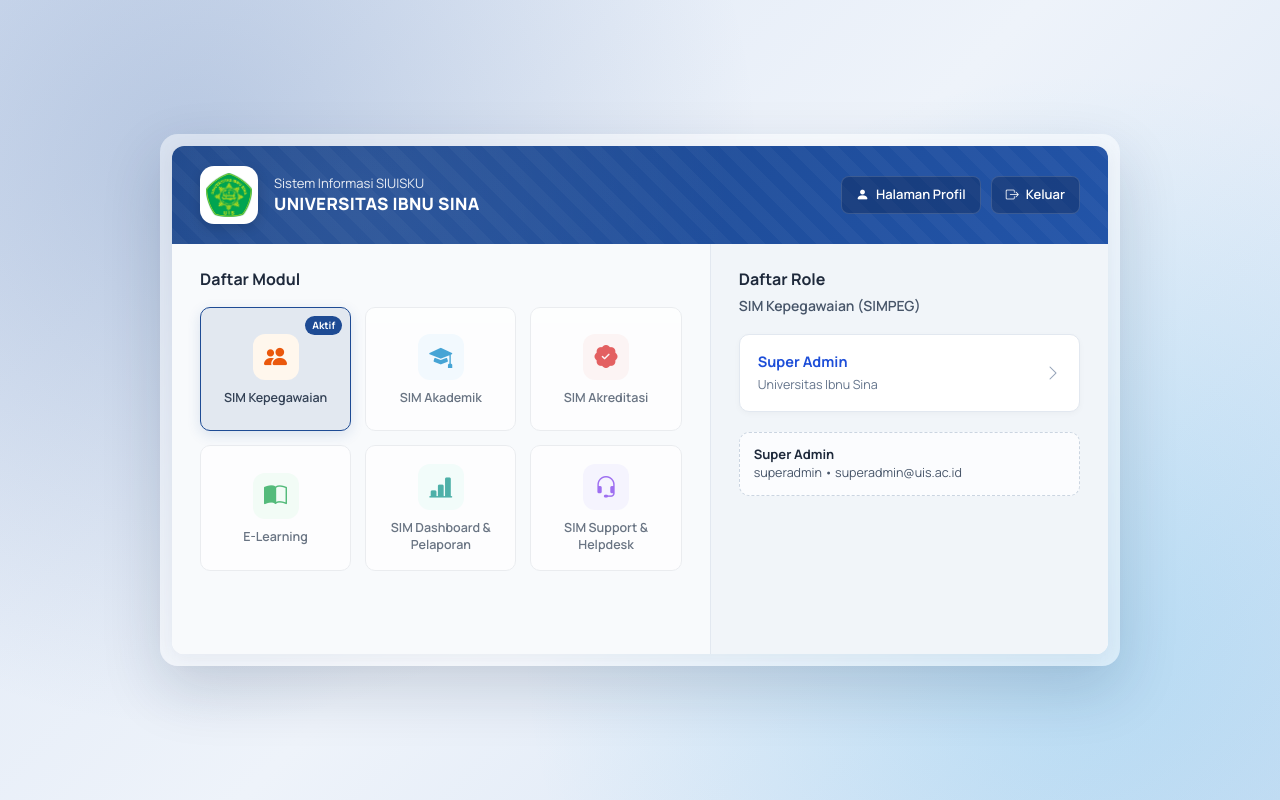
After one commit to dimaspradipto1/siuisku, a Laravel app: page /modul in a window 1280 px wide. The commit adds this page. Run offline with Laravel 12, Linux system fonts and the light colour scheme; a user stored in the database is signed in; data comes from the database, SQL or seed files in the repository.

Commit message:
feat: add authentication, module controller, dashboard header, and tests

```diff
--- a/app/Http/Controllers/AuthController.php
+++ b/app/Http/Controllers/AuthController.php
@@ -13,7 +13,7 @@ class AuthController extends Controller
     public function login()
     {
         if (Auth::check()) {
-            return redirect()->route('dashboard');
+            return redirect()->route('modul');
         }
 
         return view('layouts.auth.login');
@@ -24,7 +24,7 @@ class AuthController extends Controller
         if (Auth::attempt($request->credentials())) {
             $request->session()->regenerate();
 
-            return redirect()->intended(route('dashboard'));
+            return redirect()->intended(route('modul'));
         }
 
         return back()
@@ -35,7 +35,7 @@ class AuthController extends Controller
     public function register()
     {
         if (Auth::check()) {
-            return redirect()->route('dashboard');
+            return redirect()->route('modul');
         }
 
         return view('layouts.auth.register');
--- /dev/null
+++ b/app/Http/Controllers/ModulController.php
@@ -0,0 +1,83 @@
+<?php
+
+namespace App\Http\Controllers;
+
+use Illuminate\Support\Facades\Auth;
+
+class ModulController extends Controller
+{
+    public function index()
+    {
+        $user = Auth::user();
+
+        $userRoles = collect(explode(',', (string) $user->roles))
+            ->map(fn (string $role) => trim($role))
+            ->filter()
+            ->values();
+
+        $modules = [
+            [
+                'key' => 'simpeg',
+                'name' => 'SIM Kepegawaian',
+                'short' => 'SIMPEG',
+                'icon' => 'bi-people-fill',
+                'color' => '#ea580c',
+                'bg' => '#fff7ed',
+                'available' => true,
+                'route' => route('dashboard'),
+            ],
+            [
+                'key' => 'siakad',
+                'name' => 'SIM Akademik',
+                'short' => 'SIAKAD',
+                'icon' => 'bi-mortarboard-fill',
+                'color' => '#0284c7',
+                'bg' => '#f0f9ff',
+                'available' => false,
+                'route' => null,
+            ],
+            [
+                'key' => 'akreditasi',
+                'name' => 'SIM Akreditasi',
+                'short' => 'Akreditasi',
+                'icon' => 'bi-patch-check-fill',
+                'color' => '#dc2626',
+                'bg' => '#fef2f2',
+                'available' => false,
+                'route' => null,
+            ],
+            [
+                'key' => 'elearning',
+                'name' => 'E-Learning',
+                'short' => 'LMS',
+                'icon' => 'bi-book-half',
+                'color' => '#16a34a',
+                'bg' => '#f0fdf4',
+                'available' => false,
+                'route' => null,
+            ],
+            [
+                'key' => 'pelaporan',
+                'name' => 'SIM Dashboard & Pelaporan',
+                'short' => 'Pelaporan',
+                'icon' => 'bi-bar-chart-line-fill',
+                'color' => '#0d9488',
+                'bg' => '#f0fdfa',
+                'available' => false,
+                'route' => null,
+            ],
+            [
+                'key' => 'helpdesk',
+                'name' => 'SIM Support & Helpdesk',
+                'short' => 'Helpdesk',
+                'icon' => 'bi-headset',
+                'color' => '#7c3aed',
+                'bg' => '#f5f3ff',
+                'available' => false,
+                'route' => null,
+            ],
+        ];
+
+        return view('layouts.modul.index', compact('user', 'userRoles', 'modules'));
+    }
+}
--- /dev/null
+++ b/resources/views/layouts/modul/index.blade.php
@@ -0,0 +1,470 @@
+<!DOCTYPE html>
+<html lang="id">
+
+<head>
+  <meta charset="utf-8">
+  <meta name="viewport" content="width=device-width, initial-scale=1.0">
+  <title>Pilih Modul - SIUISKU Universitas Ibnu Sina</title>
+
+  <!-- Favicons -->
+  <link href="{{ asset('assets/img/logouis.png') }}" rel="icon">
+  <link href="{{ asset('assets/img/logouis.png') }}" rel="apple-touch-icon">
+
+  <!-- Google Fonts -->
+  <link rel="preconnect" href="https://fonts.googleapis.com">
+  <link rel="preconnect" href="https://fonts.gstatic.com" crossorigin>
+  <link href="https://fonts.googleapis.com/css2?family=Manrope:wght@400;500;600;700;800&display=swap" rel="stylesheet">
+
+  <!-- Vendor CSS Files -->
+  <link href="{{ asset('assets/vendor/bootstrap/css/bootstrap.min.css') }}" rel="stylesheet">
+  <link href="{{ asset('assets/vendor/bootstrap-icons/bootstrap-icons.css') }}" rel="stylesheet">
+
+  <style>
+    * {
+      box-sizing: border-box;
+    }
+
+    body {
+      margin: 0;
+      min-height: 100vh;
+      font-family: 'Manrope', sans-serif;
+      background:
+        radial-gradient(circle at 15% 20%, rgba(30, 75, 148, 0.22), transparent 45%),
+        radial-gradient(circle at 85% 80%, rgba(14, 165, 233, 0.18), transparent 45%),
+        linear-gradient(135deg, #dce6f5 0%, #eef3fa 50%, #d4e2f4 100%);
+      display: flex;
+      align-items: center;
+      justify-content: center;
+      padding: 24px 16px;
+    }
+
+    .portal-shell {
+      width: 100%;
+      max-width: 960px;
+      padding: 12px;
+      border-radius: 18px;
+      background: rgba(255, 255, 255, 0.45);
+      backdrop-filter: blur(8px);
+      box-shadow: 0 24px 60px rgba(15, 35, 75, 0.16);
+    }
+
+    .portal-card {
+      background: #ffffff;
+      border-radius: 12px;
+      overflow: hidden;
+      box-shadow: 0 4px 20px rgba(15, 35, 75, 0.06);
+    }
+
+    /* Header Banner */
+    .portal-header {
+      background:
+        radial-gradient(circle at 20% 50%, rgba(255, 255, 255, 0.08) 0%, transparent 50%),
+        repeating-linear-gradient(
+          45deg,
+          rgba(255, 255, 255, 0.03) 0px,
+          rgba(255, 255, 255, 0.03) 12px,
+          transparent 12px,
+          transparent 24px
+        ),
+        linear-gradient(135deg, #1a4489 0%, #2254a8 100%);
+      color: #ffffff;
+      padding: 20px 28px;
+      display: flex;
+      align-items: center;
+      justify-content: space-between;
+      gap: 16px;
+      flex-wrap: wrap;
+    }
+
+    .portal-brand {
+      display: flex;
+      align-items: center;
+      gap: 16px;
+    }
+
+    .portal-logo-wrap {
+      width: 58px;
+      height: 58px;
+      border-radius: 14px;
+      background: #ffffff;
+      display: flex;
+      align-items: center;
+      justify-content: center;
+      padding: 6px;
+      box-shadow: 0 4px 12px rgba(0, 0, 0, 0.14);
+      flex-shrink: 0;
+    }
+
+    .portal-logo-wrap img {
+      width: 100%;
+      height: 100%;
+      object-fit: contain;
+    }
+
+    .portal-brand-sub {
+      font-size: 13px;
+      opacity: 0.9;
+      margin: 0;
+      line-height: 1.3;
+    }
+
+    .portal-brand-title {
+      font-size: 17px;
+      font-weight: 800;
+      letter-spacing: 0.3px;
+      margin: 2px 0 0;
+      line-height: 1.3;
+    }
+
+    .portal-actions {
+      display: flex;
+      align-items: center;
+      gap: 10px;
+    }
+
+    .portal-btn {
+      display: inline-flex;
+      align-items: center;
+      gap: 7px;
+      padding: 8px 14px;
+      border-radius: 8px;
+      font-size: 13px;
+      font-weight: 600;
+      color: #ffffff;
+      background: rgba(10, 26, 61, 0.32);
+      border: 1px solid rgba(255, 255, 255, 0.14);
+      text-decoration: none;
+      transition: background 0.18s ease, transform 0.15s ease;
+    }
+
+    .portal-btn:hover {
+      background: rgba(10, 26, 61, 0.52);
+      color: #ffffff;
+      transform: translateY(-1px);
+    }
+
+    /* Body Split */
+    .portal-body {
+      display: grid;
+      grid-template-columns: 1.35fr 1fr;
+      min-height: 410px;
+    }
+
+    .portal-modules {
+      padding: 26px 28px 30px;
+      background: #f8fafc;
+    }
+
+    .portal-roles {
+      padding: 26px 28px 30px;
+      background: #f1f5f9;
+      border-left: 1px solid #e2e8f0;
+    }
+
+    .section-title {
+      font-size: 16px;
+      font-weight: 700;
+      color: #1e293b;
+      margin: 0 0 18px;
+    }
+
+    .role-module-subtitle {
+      font-size: 14px;
+      font-weight: 600;
+      color: #475569;
+      margin: -12px 0 18px;
+    }
+
+    /* Module Grid */
+    .module-grid {
+      display: grid;
+      grid-template-columns: repeat(3, minmax(0, 1fr));
+      gap: 14px;
+    }
+
+    .module-item {
+      background: #ffffff;
+      border: 1.5px solid #e5e7eb;
+      border-radius: 10px;
+      padding: 18px 12px 16px;
+      text-align: center;
+      cursor: pointer;
+      transition: all 0.18s ease;
+      display: flex;
+      flex-direction: column;
+      align-items: center;
+      justify-content: center;
+      gap: 10px;
+      position: relative;
+      min-height: 124px;
+      width: 100%;
+    }
+
+    .module-item:hover {
+      border-color: #93c5fd;
+      transform: translateY(-2px);
+      box-shadow: 0 6px 16px rgba(30, 75, 148, 0.08);
+    }
+
+    .module-item.active {
+      background: #e2e8f0;
+      border-color: #1e4b94;
+      box-shadow: 0 4px 14px rgba(30, 75, 148, 0.14);
+    }
+
+    .module-item.disabled-module {
+      opacity: 0.72;
+    }
+
+    .module-icon {
+      width: 46px;
+      height: 46px;
+      border-radius: 12px;
+      display: flex;
+      align-items: center;
+      justify-content: center;
+      font-size: 23px;
+    }
+
+    .module-name {
+      font-size: 12.5px;
+      font-weight: 600;
+      color: #334155;
+      line-height: 1.35;
+    }
+
+    .module-badge {
+      position: absolute;
+      top: 8px;
+      right: 8px;
+      font-size: 10px;
+      font-weight: 700;
+      padding: 2px 7px;
+      border-radius: 999px;
+      background: #1e4b94;
+      color: #ffffff;
+    }
+
+    /* Role Cards */
+    .role-list {
+      display: flex;
+      flex-direction: column;
+      gap: 12px;
+    }
+
+    .role-card {
+      display: flex;
+      align-items: center;
+      justify-content: space-between;
+      gap: 12px;
+      background: #ffffff;
+      border: 1px solid #e2e8f0;
+      border-radius: 10px;
+      padding: 16px 18px;
+      text-decoration: none;
+      transition: all 0.18s ease;
+      box-shadow: 0 2px 6px rgba(15, 23, 42, 0.03);
+    }
+
+    .role-card:hover {
+      border-color: #1e4b94;
+      transform: translateY(-2px);
+      box-shadow: 0 8px 18px rgba(30, 75, 148, 0.12);
+    }
+
+    .role-title {
+      font-size: 14.5px;
+      font-weight: 700;
+      color: #1d4ed8;
+      margin: 0 0 3px;
+    }
+
+    .role-unit {
+      font-size: 12.5px;
+      color: #64748b;
+      margin: 0;
+    }
+
+    .role-arrow {
+      color: #94a3b8;
+      font-size: 16px;
+      transition: transform 0.18s ease, color 0.18s ease;
+    }
+
+    .role-card:hover .role-arrow {
+      color: #1d4ed8;
+      transform: translateX(3px);
+    }
+
+    .user-chip {
+      margin-top: 20px;
+      padding: 12px 14px;
+      border-radius: 10px;
+      background: rgba(255, 255, 255, 0.72);
+      border: 1px dashed #cbd5e1;
+      font-size: 12.5px;
+      color: #475569;
+    }
+
+    .user-chip strong {
+      color: #1e293b;
+      display: block;
+      font-size: 13px;
+    }
+
+    .module-unavailable {
+      background: #ffffff;
+      border: 1px dashed #cbd5e1;
+      border-radius: 10px;
+      padding: 20px 18px;
+      text-align: center;
+      color: #64748b;
+      font-size: 13px;
+    }
+
+    .module-unavailable i {
+      font-size: 26px;
+      color: #94a3b8;
+      display: block;
+      margin-bottom: 8px;
+    }
+
+    @media (max-width: 768px) {
+      .portal-body {
+        grid-template-columns: 1fr;
+      }
+
+      .portal-roles {
+        border-left: 0;
+        border-top: 1px solid #e2e8f0;
+      }
+
+      .module-grid {
+        grid-template-columns: repeat(2, minmax(0, 1fr));
+      }
+
+      .portal-header {
+        padding: 18px 20px;
+      }
+    }
+  </style>
+</head>
+
+<body>
+  <div class="portal-shell">
+    <div class="portal-card">
+      <!-- Header -->
+      <header class="portal-header">
+        <div class="portal-brand">
+          <div class="portal-logo-wrap">
+            <img src="{{ asset('assets/img/logouis.png') }}" alt="Logo Universitas Ibnu Sina">
+          </div>
+          <div>
+            <p class="portal-brand-sub">Sistem Informasi SIUISKU</p>
+            <h1 class="portal-brand-title">UNIVERSITAS IBNU SINA</h1>
+          </div>
+        </div>
+
+        <div class="portal-actions">
+          <a href="{{ route('dashboard') }}" class="portal-btn">
+            <i class="bi bi-person-fill"></i>
+            <span>Halaman Profil</span>
+          </a>
+          <a href="{{ route('logout') }}" class="portal-btn">
+            <i class="bi bi-box-arrow-right"></i>
+            <span>Keluar</span>
+          </a>
+        </div>
+      </header>
+
+      <!-- Body -->
+      <div class="portal-body">
+        <!-- Left: Daftar Modul -->
+        <section class="portal-modules">
+          <h2 class="section-title">Daftar Modul</h2>
+
+          <div class="module-grid">
+            @foreach ($modules as $module)
+              <button
+                type="button"
+                class="module-item {{ $module['key'] === 'simpeg' ? 'active' : '' }} {{ !$module['available'] ? 'disabled-module' : '' }}"
+                data-module-key="{{ $module['key'] }}"
+                data-module-name="{{ $module['name'] }}"
+                data-module-available="{{ $module['available'] ? '1' : '0' }}"
+              >
+                @if ($module['available'])
+                  <span class="module-badge">Aktif</span>
+                @endif
+                <span class="module-icon" style="background: {{ $module['bg'] }}; color: {{ $module['color'] }};">
+                  <i class="bi {{ $module['icon'] }}"></i>
+                </span>
+                <span class="module-name">{{ $module['name'] }}</span>
+              </button>
+            @endforeach
+          </div>
+        </section>
+
+        <!-- Right: Daftar Role -->
+        <aside class="portal-roles">
+          <h2 class="section-title">Daftar Role</h2>
+          <p class="role-module-subtitle" id="selectedModuleTitle">SIM Kepegawaian (SIMPEG)</p>
+
+          <div id="roleListSimpeg" class="role-list">
+            @forelse ($userRoles as $role)
+              <a href="{{ route('dashboard') }}" class="role-card">
+                <div>
+                  <p class="role-title">{{ ucwords($role) }}</p>
+                  <p class="role-unit">Universitas Ibnu Sina</p>
+                </div>
+                <i class="bi bi-chevron-right role-arrow"></i>
+              </a>
+            @empty
+              <a href="{{ route('dashboard') }}" class="role-card">
+                <div>
+                  <p class="role-title">Staff</p>
+                  <p class="role-unit">Universitas Ibnu Sina</p>
+                </div>
+                <i class="bi bi-chevron-right role-arrow"></i>
+              </a>
+            @endforelse
+          </div>
+
+          <div id="roleUnavailable" class="module-unavailable d-none">
+            <i class="bi bi-lock"></i>
+            Modul ini belum tersedia. Silakan pilih modul <strong>SIM Kepegawaian (SIMPEG)</strong> untuk masuk ke sistem.
+          </div>
+
+          <div class="user-chip">
+            <strong>{{ $user->name }}</strong>
+            <span>{{ $user->username }} &bull; {{ $user->email }}</span>
+          </div>
+        </aside>
+      </div>
+    </div>
+  </div>
+
+  <script>
+    const moduleButtons = document.querySelectorAll('.module-item');
+    const selectedModuleTitle = document.getElementById('selectedModuleTitle');
+    const roleListSimpeg = document.getElementById('roleListSimpeg');
+    const roleUnavailable = document.getElementById('roleUnavailable');
+
+    moduleButtons.forEach(function (button) {
+      button.addEventListener('click', function () {
+        moduleButtons.forEach(function (btn) {
+          btn.classList.remove('active');
+        });
+        this.classList.add('active');
+
+        const moduleName = this.dataset.moduleName;
+        const isAvailable = this.dataset.moduleAvailable === '1';
+
+        selectedModuleTitle.textContent = isAvailable ? moduleName + ' (SIMPEG)' : moduleName;
+        roleListSimpeg.classList.toggle('d-none', !isAvailable);
+        roleUnavailable.classList.toggle('d-none', isAvailable);
+      });
+    });
+  </script>
+</body>
+
+</html>
--- a/routes/web.php
+++ b/routes/web.php
@@ -2,6 +2,7 @@
 
 use App\Http\Controllers\AuthController;
 use App\Http\Controllers\DashboardController;
+use App\Http\Controllers\ModulController;
 use Illuminate\Support\Facades\Route;
 
 // Route::get('/', function () {
@@ -18,5 +19,6 @@ Route::controller(AuthController::class)->group(function(){
 });
 
 Route::middleware(['auth', 'checkrole'])->group(function(){
+    Route::get('modul', [ModulController::class, 'index'])->name('modul');
     Route::get('dashboard', [DashboardController::class, 'index'])->name('dashboard');
 });
```
Also changed, not shown: resources/views/layouts/dashboard/header.blade.php (+9 -5 lines), tests/Feature/AuthTest.php (+11 -2 lines).
